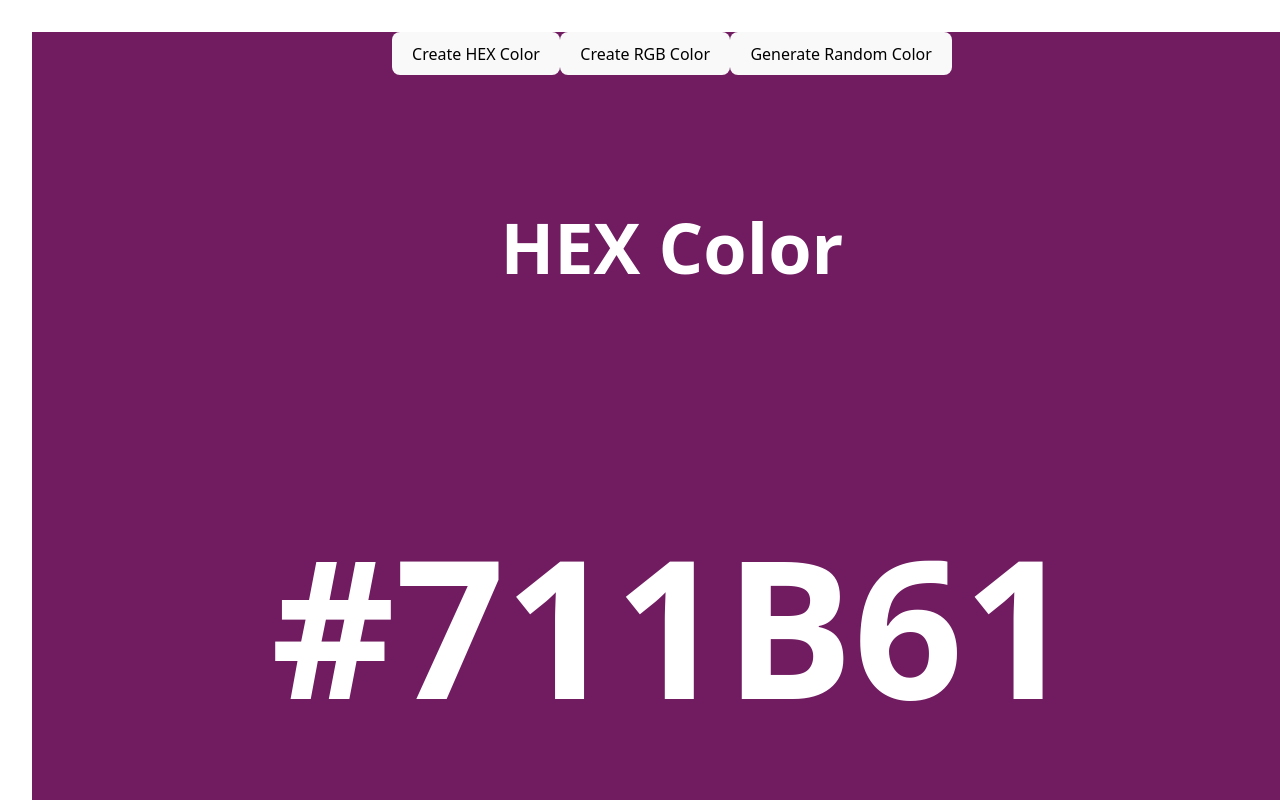
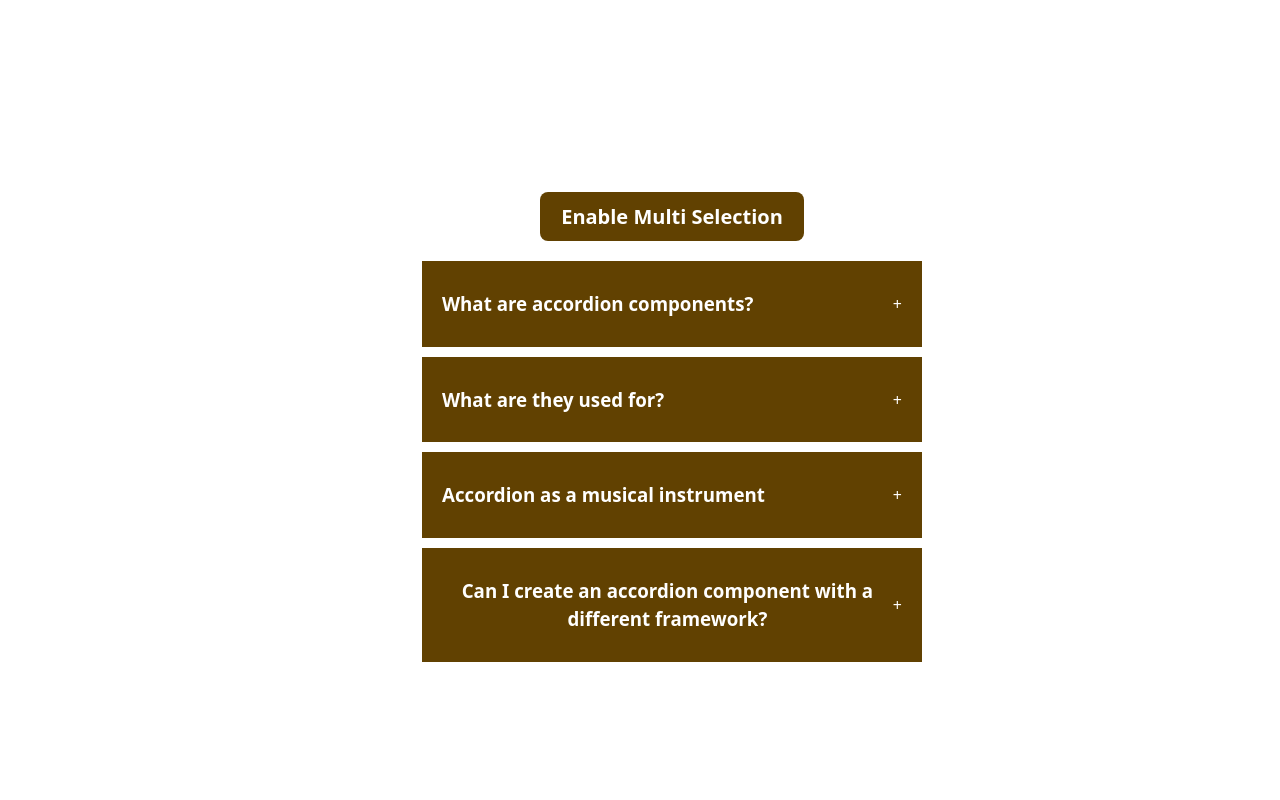
Before and after one commit to codingwithriha/React-Interview-Projects, a React (Vite) app: page / in a window 1280 px wide. Shown: the top 800 px of the page. Built offline with nearby package versions, Linux system fonts and the light colour scheme.

Commit message:
first-commit

```diff
--- a/src/App.jsx
+++ b/src/App.jsx
@@ -7,7 +7,7 @@ function App() {
 
   return (
     <div className="App">
-      {/* <Accordian /> */}
+      <Accordian />
       <RandomColor />
     </div>
   )
```
